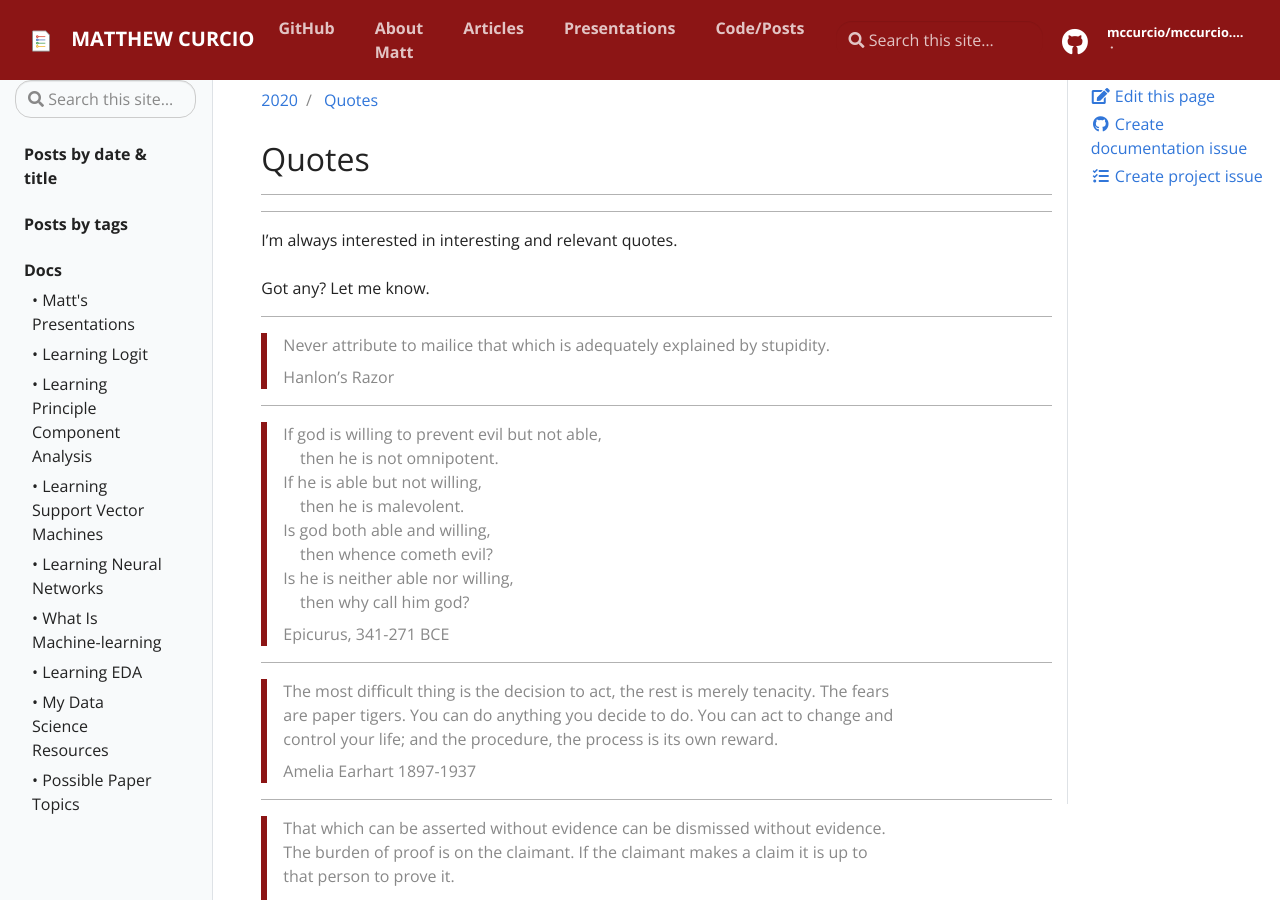
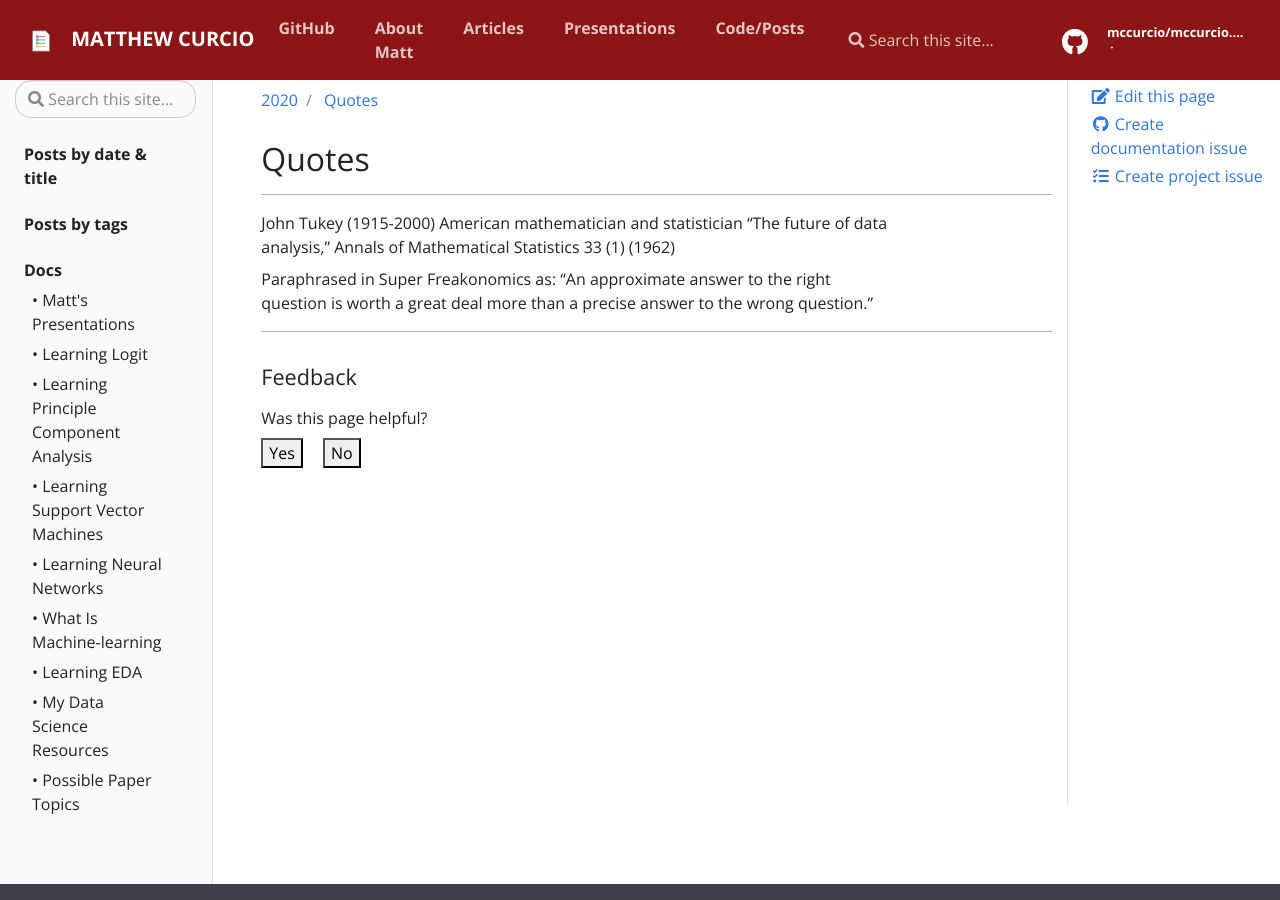
Before and after one commit to mccurcio/mccurcio.github.io, a Jekyll site: the page built from _posts/misc/2020-02-11-quotes.md, in a window 1280 px wide and 900 px high. Built offline with Jekyll 4.4.1, drawn with Linux system fonts in a browser that asks for light colours; our own code applies the rules of GitHub Pages for plain Markdown files; some of the changed text lies outside the part shown.

Commit message:
Added Tukey quote

```diff
--- a/_posts/misc/2020-02-11-quotes.md
+++ b/_posts/misc/2020-02-11-quotes.md
@@ -2,96 +2,7 @@
 title:  "Quotes"
 ---
 
+John Tukey (1915-2000) American mathematician and statistician
+“The future of data analysis,” Annals of Mathematical Statistics 33 (1) (1962)
 
-<hr>
-I'm always interested in interesting and relevant quotes.
-<br><br>
-Got any? Let me know.
-
----
-
->Never attribute to mailice that which is adequately explained by stupidity.
->
->Hanlon's Razor
-
----
-
->If god is willing to prevent evil but not able,
->&nbsp; &nbsp; then he is not omnipotent.
->If he is able but not willing,
->&nbsp; &nbsp; then he is malevolent.
->Is god both able and willing,
->&nbsp; &nbsp; then whence cometh evil?
->Is he is neither able nor willing,
->&nbsp; &nbsp; then why call him god?
->
->Epicurus, 341-271 BCE
-
-
----
->The most difﬁcult thing is the decision to act, the rest is merely tenacity. The fears are paper tigers. You can do anything you decide to do. You can act to change and control your life; and the procedure, the process is its own reward.
->
->Amelia Earhart 1897-1937
-
----
-
->That which can be asserted without evidence can be dismissed without evidence.
->The burden of proof is on the claimant.
->If the claimant makes a claim it is up to that person to prove it.
->
->Christopher Hitchens, 1949-2011
-
----
-
-
->Machine learning is essentially a form of applied statistics with increased emphasis on the use of computers to statistically estimate complicated functions and a decreased emphasis on proving confidence intervals around these functions”
->
->Ian Goodfellow
-
----
-
-
->The youth have been going to hell for the last 2,000 years.
->
->Charles H. Carpenter Jr. 1916-2001
-
----
-
->In a country well goverened poverty is something to be ashamed of,
->In a country poorly goverened wealth is something to ashamed of.
->
->Confucius 551-479 BCE
-
----
-
->He who is not busy being born is busy dying
->
->Bob Dylan 1941-
-
----
-
-
->The only people for me are the mad ones, the ones who are mad to live, mad to talk, mad to be saved, desirous of everything at the same time, the ones who never yawn or say a commonplace thing, but burn, burn, burn like fabulous yellow roman candles exploding like spiders across the stars and in the middle you see the blue centerlight pop and everybody goes “Awww!”
->
->Jack Kerouac, 1922-1969
-
----
-
->From each according to his ability,
->to each according to his needs
->
->Karl Marx 1818-1883
-
----
-
->All the suffering in the world comes from seeking pleasure for oneself.
->All the happiness in the world comes from seeking pleasure for others.
->
->Shantideva, 685-763
-
----
-
->In the beginner's mind there are many possibilities,
->but in the experts there are few.
->
->Shunyru Suzuki 1904-1971
+Paraphrased in Super Freakonomics as: "An approximate answer to the right question is worth a great deal more than a precise answer to the wrong question."
```
Also changed, not shown: _posts/misc/2022-04-27-quotes.md (added, +9 -0 lines).
